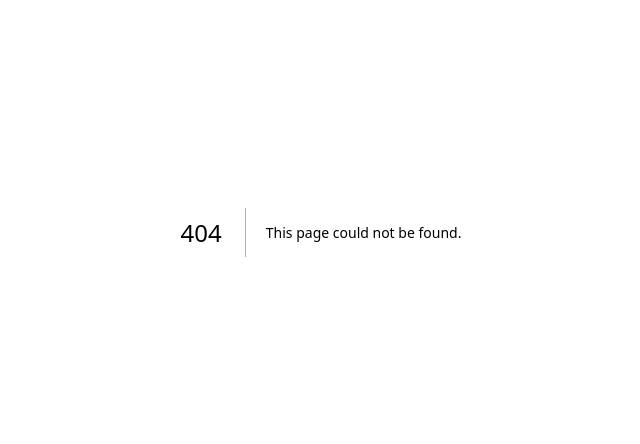
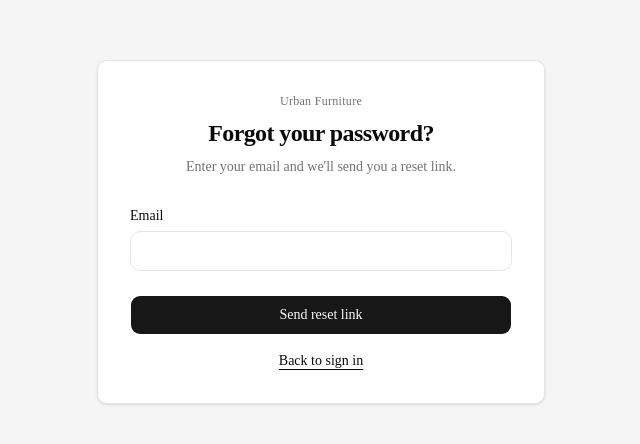
Before and after one commit to dipesh4036/urban-furniture-accounting-system, a Next.js app in the folder frontend/: page /forgot-password in a window 1280 px wide. Before the commit this address had no page. Shown: the part 168-612 px from the top of the page, without its empty margins (319-959 px from the left). Built offline with nearby package versions, Linux system fonts and the light colour scheme; no server answers.

Commit message:
feat(auth): frontend forgot-password and reset-password pages

```diff
--- /dev/null
+++ b/frontend/src/app/(auth)/forgot-password/page.tsx
@@ -0,0 +1,84 @@
+"use client";
+
+import { zodResolver } from "@hookform/resolvers/zod";
+import Link from "next/link";
+import { useState } from "react";
+import { useForm } from "react-hook-form";
+import { toast } from "sonner";
+import { Button } from "@/components/ui/button";
+import { Input } from "@/components/ui/input";
+import { Label } from "@/components/ui/label";
+import { forgotPassword } from "@/features/auth/services/auth.service";
+import { forgotPasswordSchema, type ForgotPasswordFormValues } from "@/features/auth/validators/auth.validator";
+
+export default function ForgotPasswordPage() {
+  // Once the email is submitted, we swap the form out for a "check your
+  // email" message - the backend never tells us whether that email
+  // actually has an account, so we always show the same success state.
+  const [submittedEmail, setSubmittedEmail] = useState<string | null>(null);
+
+  const {
+    register,
+    handleSubmit,
+    formState: { errors, isSubmitting },
+  } = useForm<ForgotPasswordFormValues>({
+    resolver: zodResolver(forgotPasswordSchema),
+  });
+
+  async function onSubmit(values: ForgotPasswordFormValues) {
+    try {
+      await forgotPassword(values.email);
+      setSubmittedEmail(values.email);
+    } catch (error) {
+      toast.error(error instanceof Error ? error.message : "Something went wrong. Please try again.");
+    }
+  }
+
+  if (submittedEmail) {
+    return (
+      <div className="flex flex-col gap-4 text-center">
+        <h1 className="text-2xl font-semibold tracking-tight">Check your email</h1>
+        <p className="text-sm text-muted-foreground">
+          If an account exists for <span className="font-medium text-foreground">{submittedEmail}</span>, we&apos;ve
+          sent a link to reset your password.
+        </p>
+        <Link href="/login" className="text-sm font-medium underline underline-offset-4">
+          Back to sign in
+        </Link>
+      </div>
+    );
+  }
+
+  return (
+    <div className="flex flex-col gap-8">
+      <div className="flex flex-col gap-2 text-center">
+        <span className="text-xs font-medium tracking-wide text-muted-foreground">Urban Furniture</span>
+        <h1 className="text-2xl font-semibold tracking-tight">Forgot your password?</h1>
+        <p className="text-sm text-muted-foreground">Enter your email and we&apos;ll send you a reset link.</p>
+      </div>
+
+      <form onSubmit={handleSubmit(onSubmit)} className="flex flex-col gap-4">
+        <div className="flex flex-col gap-2">
+          <Label htmlFor="email">Email</Label>
+          <Input
+            id="email"
+            type="email"
+            autoComplete="email"
+            className="h-10"
+            aria-invalid={!!errors.email}
+            {...register("email")}
+          />
+          {errors.email && <p className="text-sm text-destructive">{errors.email.message}</p>}
+        </div>
+
+        <Button type="submit" disabled={isSubmitting} className="h-10 mt-2">
+          {isSubmitting ? "Sending..." : "Send reset link"}
+        </Button>
+
+        <Link href="/login" className="text-center text-sm font-medium underline underline-offset-4">
+          Back to sign in
+        </Link>
+      </form>
+    </div>
+  );
+}
--- /dev/null
+++ b/frontend/src/app/(auth)/reset-password/page.tsx
@@ -0,0 +1,14 @@
+import { Suspense } from "react";
+import { ResetPasswordForm } from "./reset-password-form";
+
+// useSearchParams() (used inside ResetPasswordForm to read ?token=) has
+// to be wrapped in a Suspense boundary, or Next.js will bail the whole
+// page out of static rendering. This file stays a plain server
+// component so that boundary can exist here.
+export default function ResetPasswordPage() {
+  return (
+    <Suspense>
+      <ResetPasswordForm />
+    </Suspense>
+  );
+}
--- /dev/null
+++ b/frontend/src/app/(auth)/reset-password/reset-password-form.tsx
@@ -0,0 +1,94 @@
+"use client";
+
+import { zodResolver } from "@hookform/resolvers/zod";
+import { useRouter, useSearchParams } from "next/navigation";
+import { useForm } from "react-hook-form";
+import { toast } from "sonner";
+import { Button } from "@/components/ui/button";
+import { Input } from "@/components/ui/input";
+import { Label } from "@/components/ui/label";
+import { resetPassword } from "@/features/auth/services/auth.service";
+import { resetPasswordSchema, type ResetPasswordFormValues } from "@/features/auth/validators/auth.validator";
+
+export function ResetPasswordForm() {
+  const router = useRouter();
+  const searchParams = useSearchParams();
+  const token = searchParams.get("token");
+
+  const {
+    register,
+    handleSubmit,
+    formState: { errors, isSubmitting },
+  } = useForm<ResetPasswordFormValues>({
+    resolver: zodResolver(resetPasswordSchema),
+  });
+
+  async function onSubmit(values: ResetPasswordFormValues) {
+    if (!token) {
+      toast.error("This reset link is missing its token. Please request a new one.");
+      return;
+    }
+
+    try {
+      await resetPassword(token, values.newPassword);
+      toast.success("Password reset successfully. Please sign in.");
+      router.push("/login");
+    } catch (error) {
+      toast.error(error instanceof Error ? error.message : "Something went wrong. Please try again.");
+    }
+  }
+
+  // No token in the URL at all - this link was opened wrong, so don't
+  // even show the form.
+  if (!token) {
+    return (
+      <div className="flex flex-col gap-4 text-center">
+        <h1 className="text-2xl font-semibold tracking-tight">Invalid reset link</h1>
+        <p className="text-sm text-muted-foreground">
+          This link is missing its token. Please request a new password reset email.
+        </p>
+      </div>
+    );
+  }
+
+  return (
+    <div className="flex flex-col gap-8">
+      <div className="flex flex-col gap-2 text-center">
+        <span className="text-xs font-medium tracking-wide text-muted-foreground">Urban Furniture</span>
+        <h1 className="text-2xl font-semibold tracking-tight">Reset your password</h1>
+      </div>
+
+      <form onSubmit={handleSubmit(onSubmit)} className="flex flex-col gap-4">
+        <div className="flex flex-col gap-2">
+          <Label htmlFor="newPassword">Password</Label>
+          <Input
+            id="newPassword"
+            type="password"
+            autoComplete="new-password"
+            className="h-10"
+            aria-invalid={!!errors.newPassword}
+            {...register("newPassword")}
+          />
+          {errors.newPassword && <p className="text-sm text-destructive">{errors.newPassword.message}</p>}
+        </div>
+
+        <div className="flex flex-col gap-2">
+          <Label htmlFor="confirmPassword">Re-enter password</Label>
+          <Input
+            id="confirmPassword"
+            type="password"
+            autoComplete="new-password"
+            className="h-10"
+            aria-invalid={!!errors.confirmPassword}
+            {...register("confirmPassword")}
+          />
+          {errors.confirmPassword && <p className="text-sm text-destructive">{errors.confirmPassword.message}</p>}
+        </div>
+
+        <Button type="submit" disabled={isSubmitting} className="h-10 mt-2">
+          {isSubmitting ? "Resetting..." : "Reset password"}
+        </Button>
+      </form>
+    </div>
+  );
+}
--- a/frontend/src/features/auth/services/auth.service.ts
+++ b/frontend/src/features/auth/services/auth.service.ts
@@ -23,3 +23,18 @@ export function login(values: LoginFormValues) {
 export function me(): Promise<{ user: AuthUser }> {
   return api.get("/auth/me");
 }
+
+// Calls POST /auth/forgot-password. The backend always replies 200
+// whether or not the email has an account (so an attacker can't use
+// this to check which emails exist) - so this never really "fails"
+// except on a genuine network/server error.
+export function forgotPassword(email: string) {
+  return api.post("/auth/forgot-password", { email });
+}
+
+// Calls POST /auth/reset-password with the token from the email link
+// plus the new password. Rejects with a friendly error (via api.ts's
+// interceptor) if the token is invalid or expired.
+export function resetPassword(token: string, newPassword: string) {
+  return api.post("/auth/reset-password", { token, newPassword });
+}
--- a/frontend/src/features/auth/validators/auth.validator.ts
+++ b/frontend/src/features/auth/validators/auth.validator.ts
@@ -9,3 +9,34 @@ export const loginSchema = z.object({
 });
 
 export type LoginFormValues = z.infer<typeof loginSchema>;
+
+export const forgotPasswordSchema = z.object({
+  email: z.string().email("Enter a valid email address"),
+});
+
+export type ForgotPasswordFormValues = z.infer<typeof forgotPasswordSchema>;
+
+// Same password rule as backend/src/validators/auth.validator.ts's
+// passwordComplexity: at least 8 characters, one lowercase letter, one
+// uppercase letter, and one special character.
+const passwordComplexity = z
+  .string()
+  .min(8, "Password must be at least 8 characters")
+  .regex(/[a-z]/, "Password must contain at least one lowercase letter")
+  .regex(/[A-Z]/, "Password must contain at least one uppercase letter")
+  .regex(/[^a-zA-Z0-9]/, "Password must contain at least one special character");
+
+// The backend only needs {token, newPassword} - confirmPassword is a
+// frontend-only field so the user can catch their own typo before
+// submitting. It's checked here and never sent to the backend.
+export const resetPasswordSchema = z
+  .object({
+    newPassword: passwordComplexity,
+    confirmPassword: z.string().min(1, "Please re-enter your password"),
+  })
+  .refine((values) => values.newPassword === values.confirmPassword, {
+    message: "Passwords do not match",
+    path: ["confirmPassword"],
+  });
+
+export type ResetPasswordFormValues = z.infer<typeof resetPasswordSchema>;
```
